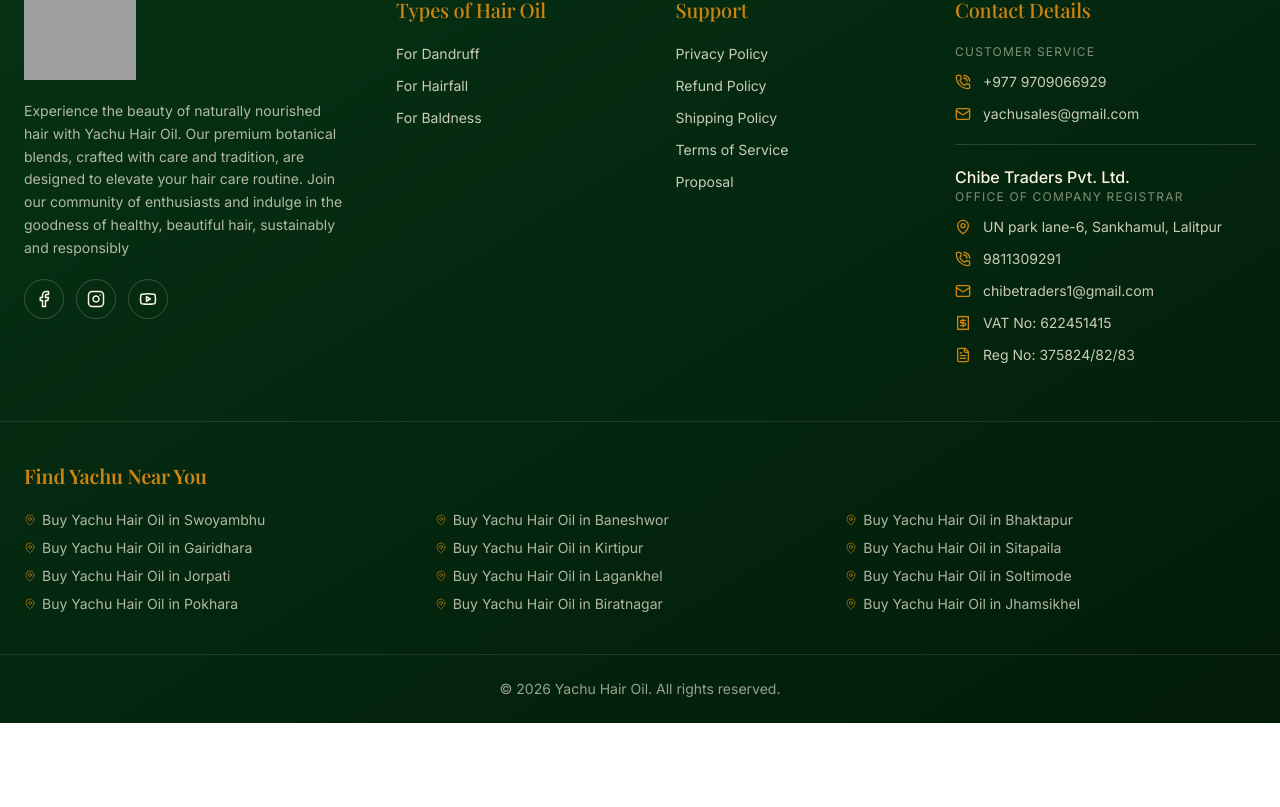
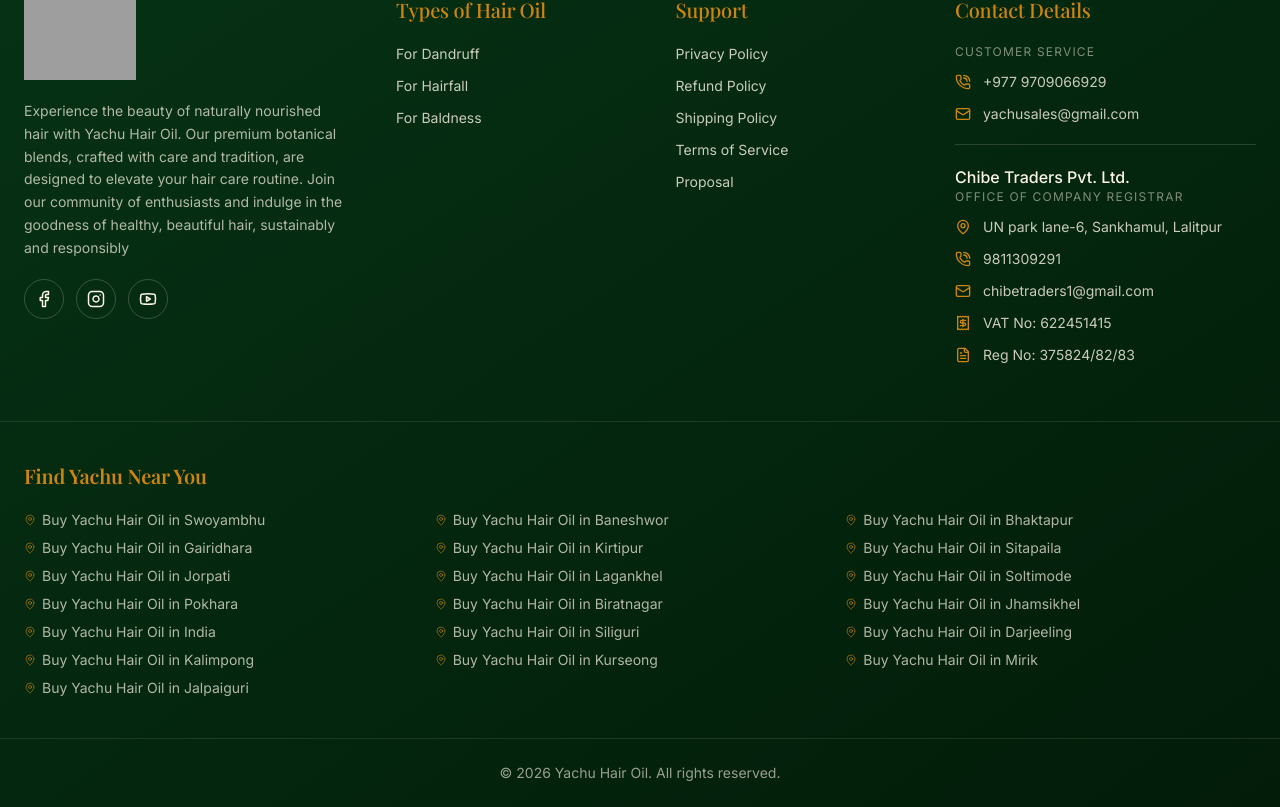
Before and after one commit to manavkhadka0/yachu, a Next.js app: page /blog/1 in a window 1280 px wide. Shown: the part 1018-1825 px from the top of the page. Before the commit the page ends 1741 px from the top, so only its background shows below. Built offline with nearby package versions, Linux system fonts and the light colour scheme; no server answers; grey boxes are pictures that could not be loaded; a web font is replaced by a local one.

Commit message:
feat: add India location links to footer for external SEO backlinks

```diff
--- a/src/components/layout/footer/footer.tsx
+++ b/src/components/layout/footer/footer.tsx
@@ -15,6 +15,7 @@ import {
   yachuLogoPath,
   yachuDescription,
   YACHU_LOCATIONS,
+  YACHU_INDIA_LOCATIONS,
 } from "@/constants/constant";
 
 const SOCIAL_LINKS = [
@@ -35,6 +36,19 @@ const SUPPORT_LINKS = [
   { name: "Shipping Policy", href: "/contact" },
   { name: "Terms of Service", href: "/" },
   { name: "Proposal", href: "/proposal" },
+];
+
+const FOOTER_LOCATION_LINKS = [
+  ...YACHU_LOCATIONS.map(({ label, slug }) => ({
+    label,
+    href: `/buy-yachu-hair-oil/${slug}`,
+    external: false,
+  })),
+  ...YACHU_INDIA_LOCATIONS.map(({ label, href }) => ({
+    label,
+    href,
+    external: true,
+  })),
 ];
 
 const Footer = () => {
@@ -87,11 +101,13 @@ const Footer = () => {
             </h3>
           </div>
           <ul className="grid grid-cols-1 gap-y-2 sm:grid-cols-2 lg:grid-cols-3">
-            {YACHU_LOCATIONS.map(({ label, slug }) => (
-              <li key={slug} className="flex items-center gap-1.5">
+            {FOOTER_LOCATION_LINKS.map(({ label, href, external }) => (
+              <li key={href} className="flex items-center gap-1.5">
                 <MapPinIcon size={12} className="shrink-0 text-gold/60" />
                 <Link
-                  href={`/buy-yachu-hair-oil/${slug}`}
+                  href={href}
+                  target={external ? "_blank" : undefined}
+                  rel={external ? "noopener noreferrer" : undefined}
                   className="text-sm text-cream/70 transition-colors hover:text-gold"
                 >
                   Buy Yachu Hair Oil in {label}
--- a/src/constants/constant.ts
+++ b/src/constants/constant.ts
@@ -57,3 +57,14 @@ export const YACHU_LOCATIONS: { label: string; slug: string }[] = [
   { label: "Biratnagar", slug: "biratnagar" },
   { label: "Jhamsikhel", slug: "jhamsikhel" },
 ];
+
+// India locations – external SEO backlinks to yachu.in
+export const YACHU_INDIA_LOCATIONS: { label: string; href: string }[] = [
+  { label: "India", href: "https://yachu.in" },
+  { label: "Siliguri", href: "https://yachu.in/locations/siliguri" },
+  { label: "Darjeeling", href: "https://yachu.in/locations/darjeeling" },
+  { label: "Kalimpong", href: "https://yachu.in/locations/kalimpong" },
+  { label: "Kurseong", href: "https://yachu.in/locations/kurseong" },
+  { label: "Mirik", href: "https://yachu.in/locations/mirik" },
+  { label: "Jalpaiguri", href: "https://yachu.in/locations/jalpaiguri" },
+];
```
